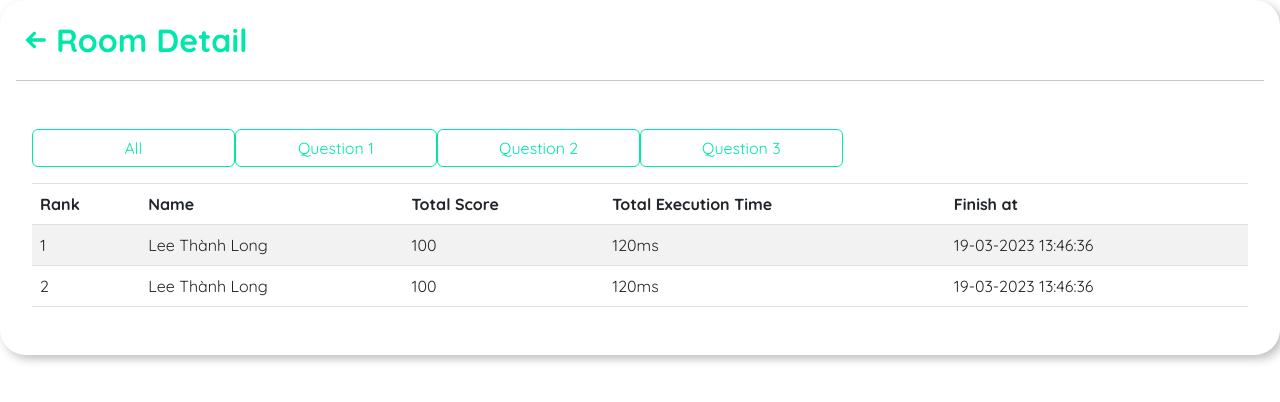
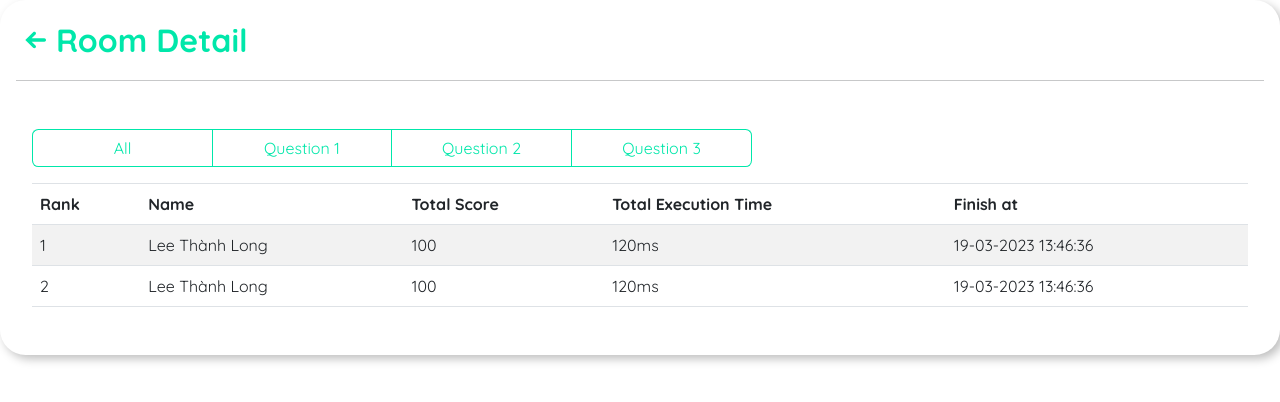
Before and after one commit to toki-ai/Temporary-Rode-Fe, a React (Vite) app: page /admin_room/1 in a window 1280 px wide. Shown: the top 402 px of the page. Built offline with nearby package versions, Linux system fonts and the light colour scheme; no server answers.

Commit message:
edit button FilterQues

```diff
--- a/src/Pages/AdminManagement/AdminRoomView/components/Btn.jsx
+++ b/src/Pages/AdminManagement/AdminRoomView/components/Btn.jsx
@@ -1,14 +1,13 @@
 import React from 'react';
-import { useState } from 'react';
 
 import { Button } from 'react-bootstrap';
 
-function Btn({ name, handleOnClick }) {
+function Btn({ name, handleOnClick, className }) {
     return (
         <>
             <Button
                 variant="outline"
-                className="color_primary border_color_primary btn_primary col-2 mw_fit"
+                className={className}
                 onClick={(e) => handleOnClick(e, 'value')}
                 value={name}
             >
--- a/src/Pages/AdminManagement/AdminRoomView/components/FilterQues.jsx
+++ b/src/Pages/AdminManagement/AdminRoomView/components/FilterQues.jsx
@@ -5,10 +5,29 @@ import TableAll from './Table/TableAll';
 import TableQuestion from './Table/TableQuestion';
 
 const fields = [
-    { id: 1, value: 'All' },
-    { id: 2, value: 'Question 1' },
-    { id: 3, value: 'Question 2' },
-    { id: 4, value: 'Question 3' },
+    {
+        id: 1,
+        value: 'All',
+        className:
+            'color_primary border_color_primary btn_primary col-2 miw-108 mw-180 rounded-left br-none',
+    },
+    {
+        id: 2,
+        value: 'Question 1',
+        className: 'color_primary border_color_primary btn_primary col-2 miw-108 mw-180 rounded-0 ',
+    },
+    {
+        id: 3,
+        value: 'Question 2',
+        className:
+            'color_primary border_color_primary btn_primary col-2 miw-108 mw-180 rounded-0 bl-none',
+    },
+    {
+        id: 4,
+        value: 'Question 3',
+        className:
+            'color_primary border_color_primary btn_primary col-2 miw-108 mw-180 rounded-right bl-none',
+    },
 ];
 
 const FilterQues = () => {
@@ -25,9 +44,16 @@ const FilterQues = () => {
     };
     return (
         <>
-            <div className="my-3">
+            <div className="my-3 listBtn_custom">
                 {fields.map((item) => {
-                    return <Btn key={item.id} name={item.value} handleOnClick={handleOnClick} />;
+                    return (
+                        <Btn
+                            key={item.id}
+                            name={item.value}
+                            handleOnClick={handleOnClick}
+                            className={item.className}
+                        />
+                    );
                 })}
             </div>
             <TableQues />
--- a/src/Pages/AdminManagement/AdminRoomView/style.jsx
+++ b/src/Pages/AdminManagement/AdminRoomView/style.jsx
@@ -28,11 +28,26 @@ export const ARViewStyle = styled.div`
         background-color: ${(props) => props.theme.colors.primary};
         color: ${(props) => props.theme.colors.light};
     }
-    .mw_fit {
-        min-width: fit-content;
+    .miw-108 {
+        min-width: 108px;
     }
     tr:not(:first-child):hover {
         background-color: ${(props) => props.theme.colors.grey};
+    }
+    .mw-180 {
+        max-width: 180px;
+    }
+    .rounded-left {
+        border-radius: 0.4em 0 0 0.4em;
+    }
+    .rounded-right {
+        border-radius: 0 0.4em 0.4em 0;
+    }
+    .br-none {
+        border-right: none;
+    }
+    .bl-none {
+        border-left: none;
     }
     @media (max-width: 800px) {
         .rs {
```
